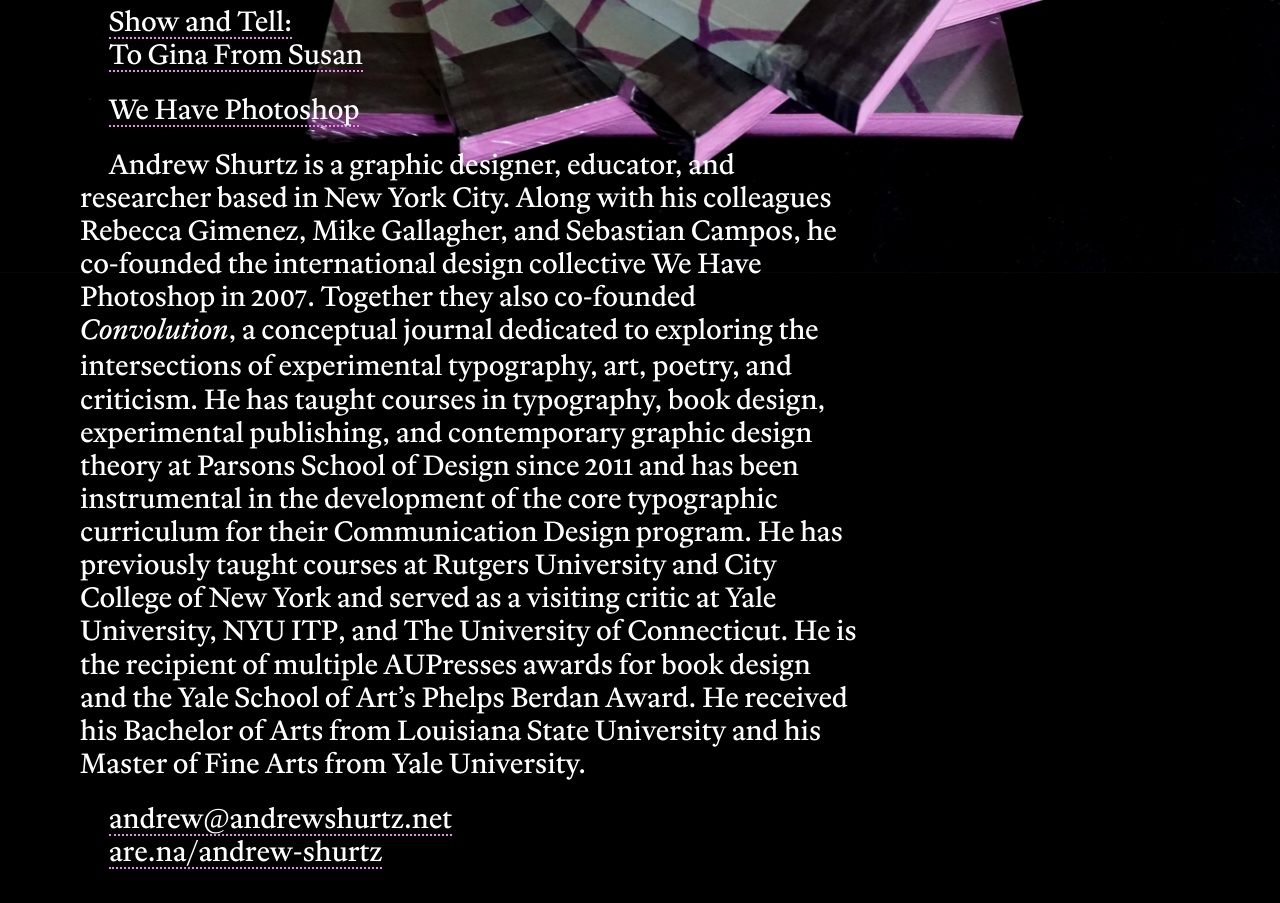
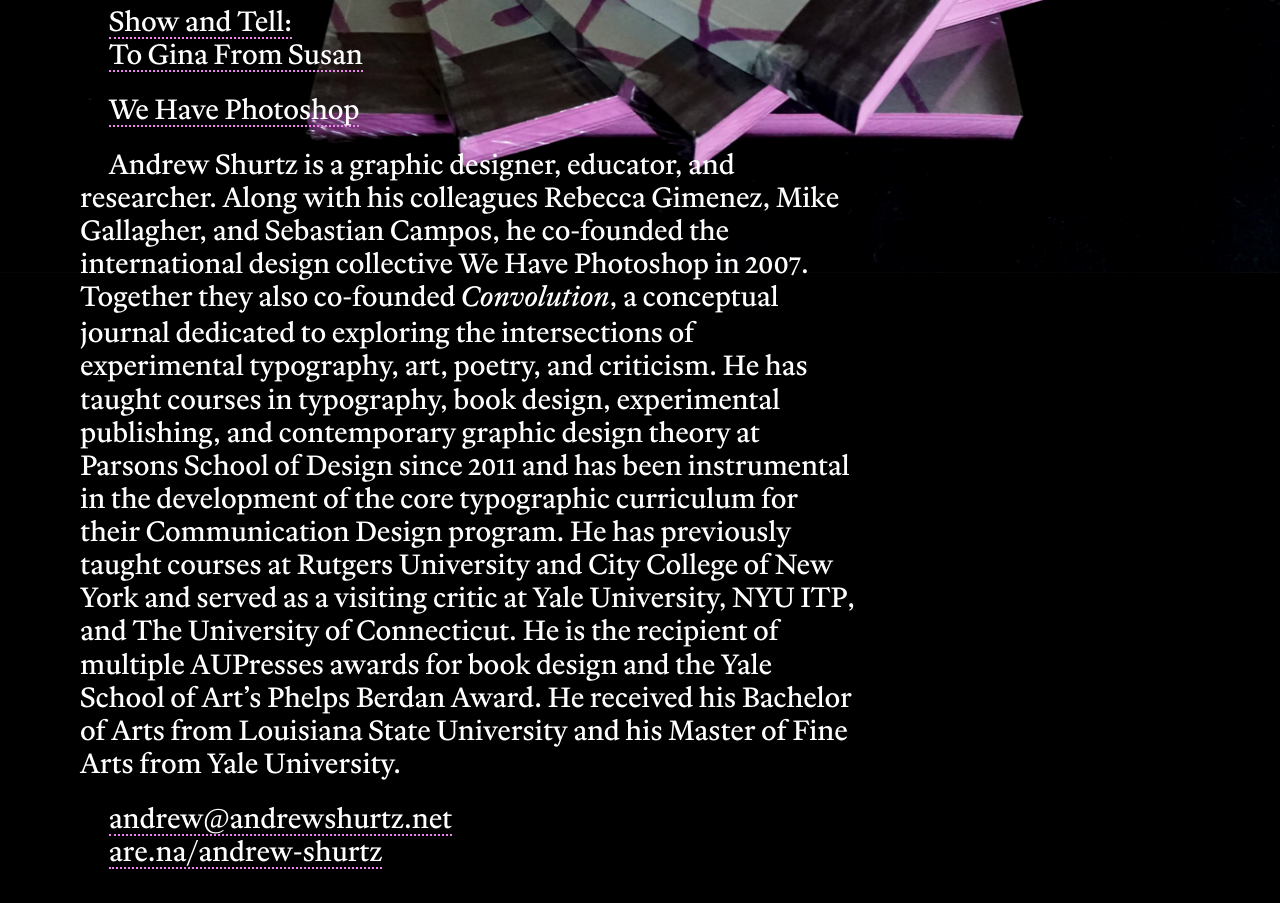
Before and after one commit to andrewshurtz/website, a plain HTML site: page index.html in a window 1280 px wide. Shown: the part 527-1430 px from the top of the page. Drawn offline with Linux system fonts and the light colour scheme.

Commit message:
Revised bio
Removed NYC from first line of bio

```diff
--- a/index.html
+++ b/index.html
@@ -54,7 +54,7 @@
             <p><a href="http://wehavephotoshop.com">We Have Photoshop</a></p>
         </div>
 
-        <p class="bio">Andrew Shurtz is a graphic designer, educator, and researcher based in New York City. Along with his colleagues Rebecca Gimenez, Mike Gallagher, and Sebastian Campos, he co-founded the international design collective We Have Photoshop in 2007. Together they also co-founded <i>Convolution</i>, a conceptual journal dedicated to exploring the intersections of experimental typography, art, poetry, and criticism. He has taught courses in typography, book design, experimental publishing, and contemporary graphic design theory at Parsons School of Design since 2011 and has been instrumental in the development of the core typographic curriculum for their Communication Design program. He has previously taught courses at Rutgers University and City College of New York and served as a visiting critic at Yale University, NYU ITP, and The University of Connecticut. He is the recipient of multiple AUPresses awards for book design and the Yale School of Art&rsquo;s Phelps Berdan Award. He received his Bachelor of Arts from Louisiana State University and his Master of Fine Arts from Yale University.</p>
+        <p class="bio">Andrew Shurtz is a graphic designer, educator, and researcher. Along with his colleagues Rebecca Gimenez, Mike Gallagher, and Sebastian Campos, he co-founded the international design collective We Have Photoshop in 2007. Together they also co-founded <i>Convolution</i>, a conceptual journal dedicated to exploring the intersections of experimental typography, art, poetry, and criticism. He has taught courses in typography, book design, experimental publishing, and contemporary graphic design theory at Parsons School of Design since 2011 and has been instrumental in the development of the core typographic curriculum for their Communication Design program. He has previously taught courses at Rutgers University and City College of New York and served as a visiting critic at Yale University, NYU ITP, and The University of Connecticut. He is the recipient of multiple AUPresses awards for book design and the Yale School of Art&rsquo;s Phelps Berdan Award. He received his Bachelor of Arts from Louisiana State University and his Master of Fine Arts from Yale University.</p>
 
         <p class="list">
             <a href="mailto:andrew@andrewshurtz.net">andrew@andrewshurtz.net</a><br>
```
Also changed, not shown: 1 other file.
